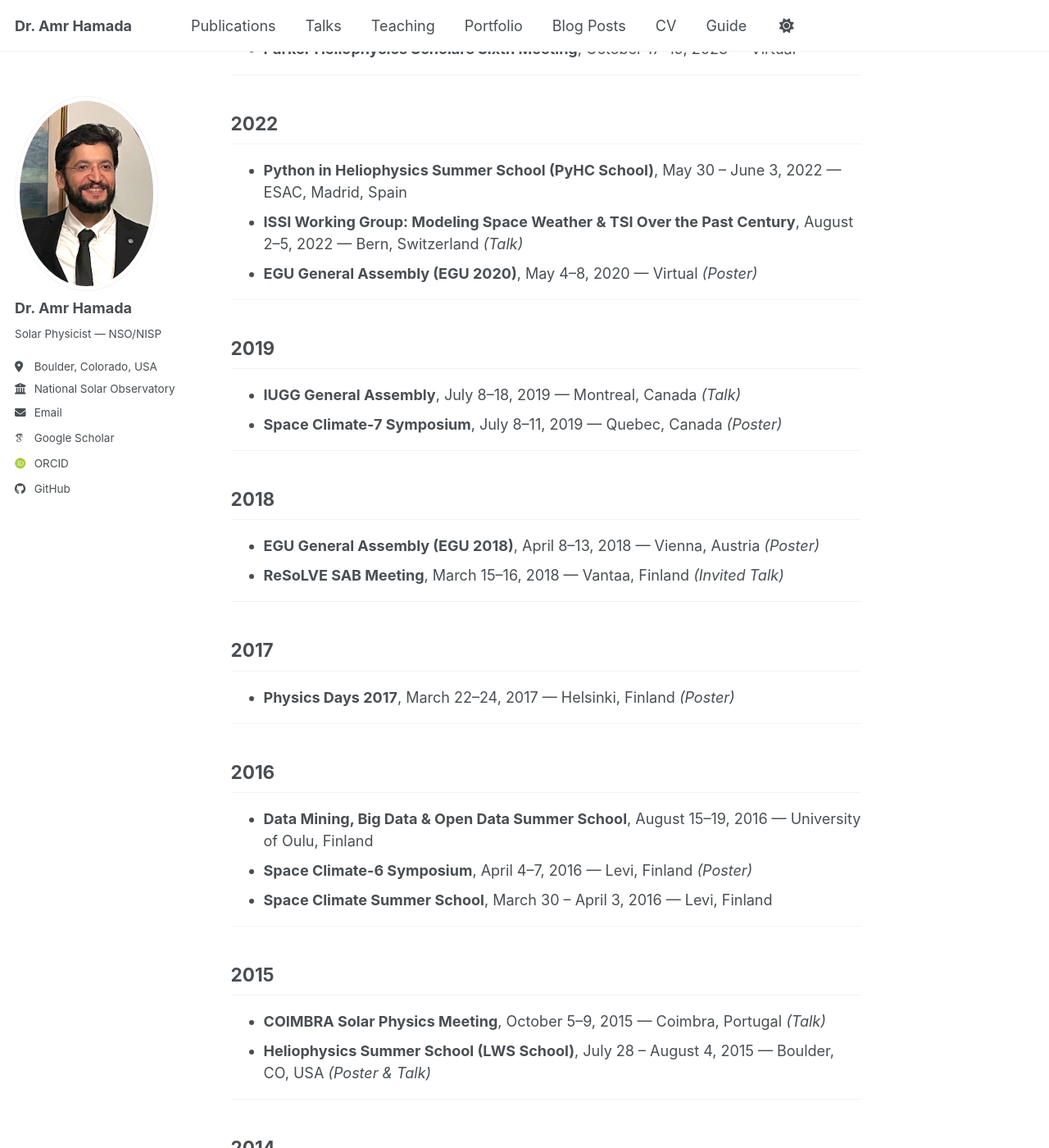
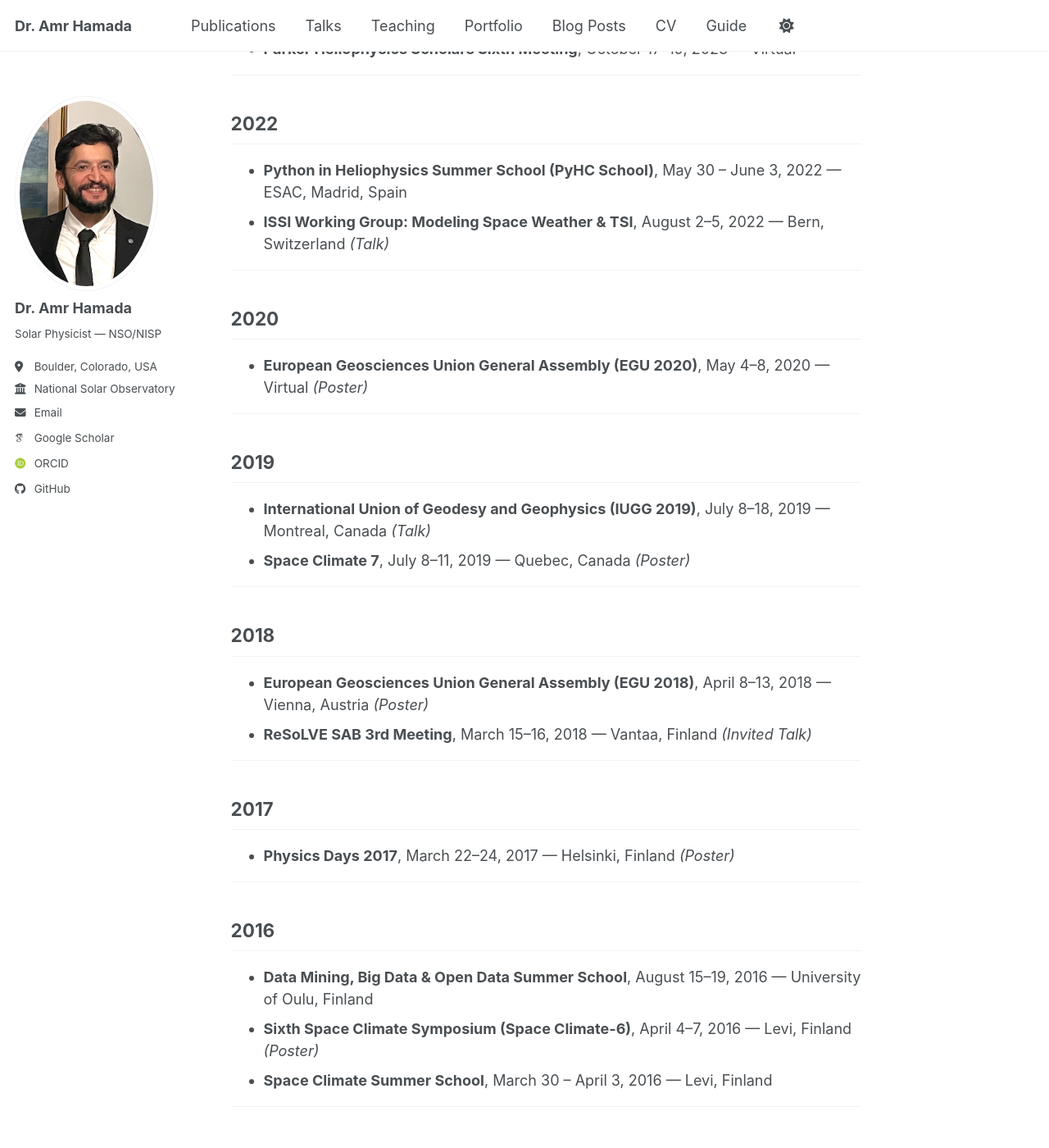
Before and after one commit to Amr1001Hamada/Amr1001Hamada.github.io, a Jekyll site: the page built from _talks/talks.md, in a window 1280 px wide and 1400 px high, scrolled down 1041 px. Shown: the whole window at 82% size. Built offline with Jekyll 4.4.1, drawn with Linux system fonts in a browser that asks for light colours; some web fonts are replaced; a script bundle is joined from its source files by our own code; library files that are not in the unit come from our copies; some of the changed text lies outside the part shown.

Commit message:
Format talk years as bold for better visibility

```diff
--- a/_talks/talks.md
+++ b/_talks/talks.md
@@ -9,14 +9,14 @@
 
 ---
 
-## 2025
+## **2025**
 - **National Solar Observatory Seminar**, May 6, 2025 — Boulder, CO, USA *(Talk)*
 - **Solar Dynamics Observatory 2025 Science Workshop (SDO 2025)**, February 17–20, 2025 — Boulder, CO, USA *(Poster)*
 - **American Geophysical Union Fall Meeting (AGU 2025)**, December 15–19, 2025 — New Orleans, LA, USA *(Talk & Poster)*
 
 ---
 
-## 2024
+## **2024**
 - **American Geophysical Union Fall Meeting (AGU 2024)**, December 9–13, 2024 — Washington, D.C., USA *(Poster)*
 - **NSO Focus Meeting – Helioseismology and Farside Mapping**, December 6, 2024 — Boulder, CO, USA *(Invited Talk)*
 - **Parker Heliophysics Scholars Eighth Meeting**, November 19–21, 2024 — Virtual
@@ -26,74 +26,77 @@
 
 ---
 
-## 2023
+## **2023**
 - **Parker Heliophysics Scholars Sixth Meeting**, October 17–19, 2023 — Virtual
 
 ---
 
-## 2022
+## **2022**
 - **Python in Heliophysics Summer School (PyHC School)**, May 30 – June 3, 2022 — ESAC, Madrid, Spain
-- **ISSI Working Group: Modeling Space Weather & TSI Over the Past Century**, August 2–5, 2022 — Bern, Switzerland *(Talk)*
-- **EGU General Assembly (EGU 2020)**, May 4–8, 2020 — Virtual *(Poster)*
+- **ISSI Working Group: Modeling Space Weather & TSI**, August 2–5, 2022 — Bern, Switzerland *(Talk)*
 
 ---
 
-## 2019
-- **IUGG General Assembly**, July 8–18, 2019 — Montreal, Canada *(Talk)*
-- **Space Climate-7 Symposium**, July 8–11, 2019 — Quebec, Canada *(Poster)*
+## **2020**
+- **European Geosciences Union General Assembly (EGU 2020)**, May 4–8, 2020 — Virtual *(Poster)*
 
 ---
 
-## 2018
-- **EGU General Assembly (EGU 2018)**, April 8–13, 2018 — Vienna, Austria *(Poster)*
-- **ReSoLVE SAB Meeting**, March 15–16, 2018 — Vantaa, Finland *(Invited Talk)*
+## **2019**
+- **International Union of Geodesy and Geophysics (IUGG 2019)**, July 8–18, 2019 — Montreal, Canada *(Talk)*
+- **Space Climate 7**, July 8–11, 2019 — Quebec, Canada *(Poster)*
 
 ---
 
-## 2017
+## **2018**
+- **European Geosciences Union General Assembly (EGU 2018)**, April 8–13, 2018 — Vienna, Austria *(Poster)*
+- **ReSoLVE SAB 3rd Meeting**, March 15–16, 2018 — Vantaa, Finland *(Invited Talk)*
+
+---
+
+## **2017**
 - **Physics Days 2017**, March 22–24, 2017 — Helsinki, Finland *(Poster)*
 
 ---
 
-## 2016
+## **2016**
 - **Data Mining, Big Data & Open Data Summer School**, August 15–19, 2016 — University of Oulu, Finland
-- **Space Climate-6 Symposium**, April 4–7, 2016 — Levi, Finland *(Poster)*
+- **Sixth Space Climate Symposium (Space Climate-6)**, April 4–7, 2016 — Levi, Finland *(Poster)*
 - **Space Climate Summer School**, March 30 – April 3, 2016 — Levi, Finland
 
 ---
 
-## 2015
+## **2015**
 - **COIMBRA Solar Physics Meeting**, October 5–9, 2015 — Coimbra, Portugal *(Talk)*
 - **Heliophysics Summer School (LWS School)**, July 28 – August 4, 2015 — Boulder, CO, USA *(Poster & Talk)*
 
 ---
 
-## 2014
-- **TRANSMIT 2014 Workshop**, February 19–20, 2014 — Politecnico di Torino, Italy *(Talk)*
+## **2014**
+- **Third TRANSMIT Workshop**, February 19–20, 2014 — Politecnico di Torino, Italy *(Talk)*
 
 ---
 
-## 2012
+## **2012**
 - **COSPAR 2012 Scientific Assembly**, July 14–22, 2012 — Mysore, India *(Talk)*
-- **ISWI–MAGDAS 2012 School**, September 17–26, 2012 — Bandung, Indonesia *(Poster)*
+- **ISWI–MAGDAS School 2012**, September 17–26, 2012 — Bandung, Indonesia *(Poster)*
 - **10th Arab Conference on Astronomy & Space Sciences**, February 5–8, 2012 — Muscat, Oman *(Talk)*
 
 ---
 
-## 2010
-- **ISWI 2010 Workshop**, November 6–10, 2010 — Helwan University, Egypt *(Talk)*
+## **2010**
+- **International Space Weather Initiative (ISWI 2010)**, November 6–10, 2010 — Helwan University, Egypt *(Talk)*
 - **Space Weather Center Summer Training Program**, July 2 – August 8, 2010 — Helwan University, Egypt *(Talk)*
-- **Ionosphere & GNSS Workshop**, January 10–13, 2010 — Cairo University, Egypt *(Talk)*
+- **Workshop on Ionosphere and GNSS Effects**, January 10–13, 2010 — Cairo University, Egypt *(Talk)*
 
 ---
 
-## 2008–2009
-- **Teaching & Learning Workshops**, October 2008 – March 2009 — American University in Cairo
-  • Inquiry Demonstrations
-  • Alternative Conceptions
-  • Learning & Teaching of Physics
+## **2008–2009**
+- **Teaching & Learning Workshops**, October 2008 – March 2009 — American University in Cairo *(3 workshops)*
 
 ---
 
-## 2004
+## **2004**
 - **Nuclear Safety Training**, Summer 2004 — NCNSRC, Cairo, Egypt
+
+---
```
